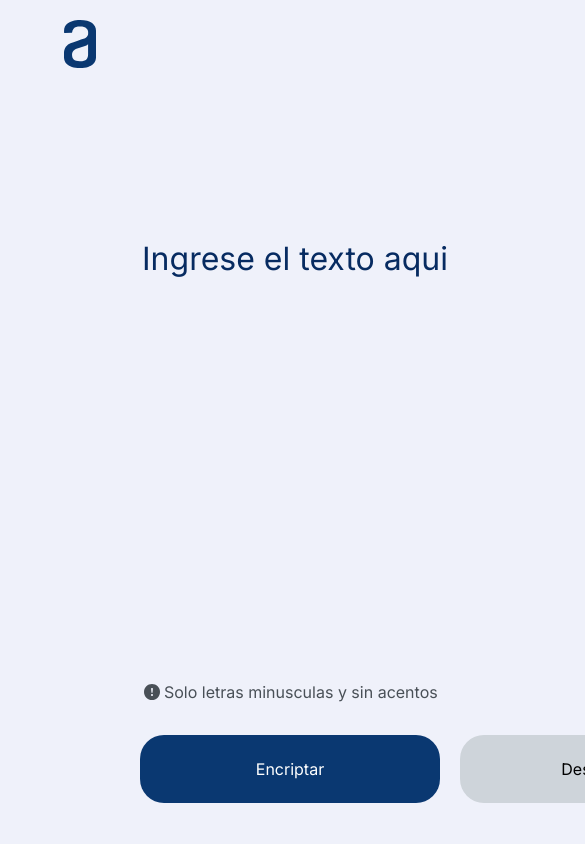
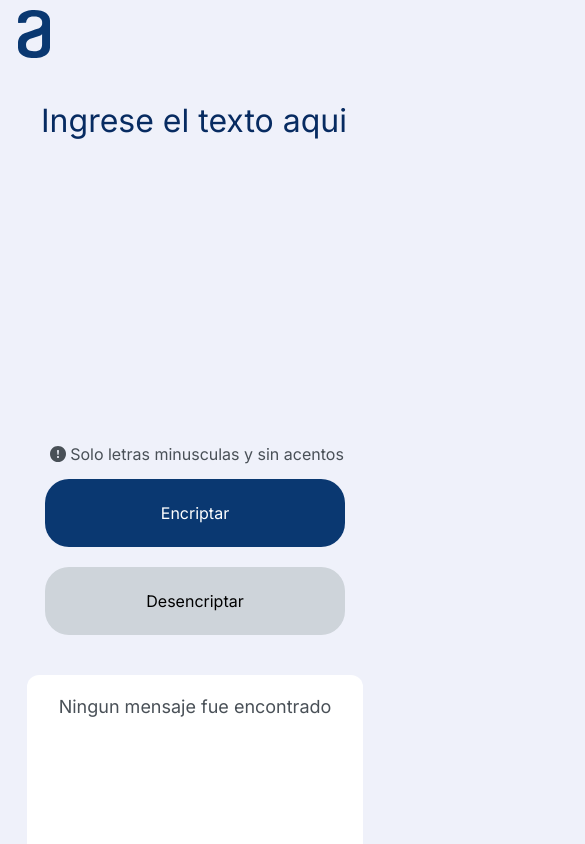
Before and after one commit to LuisCFunes/Challenge-Encriptador-AluraLatam, a plain HTML site: page index.html in a window 390 px wide. Shown: the top 844 px of the page, 585 px wide, since content can reach past the window. Drawn offline with Linux system fonts and the light colour scheme.

Commit message:
responsive design for 768 and 480 done

```diff
--- a/index.html
+++ b/index.html
@@ -35,9 +35,8 @@
 
     <main class="flex">
       <div>
-        <section>
-          <textarea
-            id="input-principal"
+        <section id="input-principal">
+          <textarea id="text-convert"
             cols="30"
             rows="5"
             placeholder="Ingrese el texto aqui"
@@ -67,6 +66,7 @@
             </svg>
             <p>Solo letras minusculas y sin acentos</p>
           </div>
+
           <div class="buttons">
             <button id="btn-enc" onclick="hideOrshowCopyBtn()">
               Encriptar
@@ -78,14 +78,10 @@
         </section>
       </div>
 
-      <div>
-        <section id="text-result" class="text-center">
-          <div>
-            <p id="result">Ningun mensaje fue encontrado</p>
-            <button id="btn-copy" onclick="copyContent()">Copiar</button>
-          </div>
-        </section>
-      </div>
+      <section id="text-result" class="text-center">
+        <p id="result">Ningun mensaje fue encontrado</p>
+        <button id="btn-copy" onclick="copyContent()">Copiar</button>
+      </section>
     </main>
 
     <script src="index.js"></script>
--- a/index.js
+++ b/index.js
@@ -1,5 +1,5 @@
 let result = document.getElementById("result");
-let input = document.getElementById("input-principal");
+let input = document.getElementById("text-convert");
 const btnEnc = document.getElementById("btn-enc");
 const btnDes = document.getElementById("btn-des");
 const btnCopy = document.getElementById("btn-copy");
--- a/style.css
+++ b/style.css
@@ -18,11 +18,11 @@
 
 body {
   background-color: var(--light-blue-200);
-  padding: 20px;
   font-family: "Inter";
+  min-height: 100vh;
 }
 
-p{
+p {
   text-wrap: pretty;
   text-align: start;
 }
@@ -39,21 +39,18 @@ button {
   display: flex;
   justify-content: space-around;
 }
+
 .text-center {
   text-align: center;
 }
 
-.m-top {
-  margin-top: 26px;
+header {
+  padding: 20px 28px;
 }
 
-
-
-
-/* Main section */
-#input-principal {
+#input-principal textarea {
   font-size: 32px;
-  margin-left: 120px;
+  margin-left: 114px;
   margin-top: 168px;
   width: 577px;
   height: 300px;
@@ -63,11 +60,11 @@ button {
   resize: none;
 }
 
-#input-principal:focus {
+#input-principal textarea:focus {
   outline: none;
 }
 
-#input-principal::placeholder {
+#input-principal textarea::placeholder {
   color: var(--dark-blue-400);
 }
 
@@ -78,42 +75,54 @@ button {
   margin-top: 120px;
 }
 
+.warning-text {
+  display: flex;
+  color: var(--gray-400);
+  height: 50px;
+}
+
+.warning-text svg {
+  margin: auto 4px;
+}
+
 .buttons {
   display: grid;
-  grid-template-columns: 300px 300px;
+  grid-template-columns: repeat(2, 300px);
   gap: 20px;
 }
 
 #btn-enc {
   color: #fff;
   background-color: var(--dark-blue-300);
-}
 
-#btn-enc:hover{
+  &:hover {
     border: 2px solid;
     border-color: var(--dark-blue-300);
     background-color: var(--dark-blue-100);
+    transition: 0.5s;
+  }
 }
 
 #btn-des {
   background-color: var(--gray-100);
-}
 
-#btn-des:hover {
+  &:hover {
     color: #fff;
     border: 2px solid;
     border-color: var(--gray-400);
     background-color: var(--gray-300);
+    transition: 0.5s;
+  }
 }
 
 #btn-copy {
   display: none;
   margin: 64px auto;
-}
 
-#btn-copy:hover{
+  &:hover{
     border: 2px solid;
     border-color: var(--gray-300);
+  }
 }
 
 #text-result {
@@ -124,25 +133,89 @@ button {
   margin-left: 12px;
   padding: 4px 12px;
   border-radius: 12px;
-}
-
-#text-result div {
-  height: 100%;
   display: grid;
   grid-template-rows: 80% 20%;
 }
 
-#result{
+#result {
   font-size: 18px;
   text-align: center;
 }
 
-.warning-text {
-  display: flex;
-  color: var(--gray-400);
-  height: 50px;
+@media (max-width: 768px) {
+  body {
+    width: 100vw;
   }
 
-.warning-text svg{
-  margin: auto 4px;
+  main {
+    flex-direction: column;
   }
+
+  #input-principal {
+    margin: 20px 0px;
+    width: 100%;
+  }
+
+  #input-principal textarea{
+    margin: 20px 10%;
+    width: 80%;
+  }
+
+  #btn-sec {
+    margin: 0px 20px;
+  }
+
+  .buttons,
+  .warning-text {
+    justify-content: center;
+  }
+
+  #text-result {
+    margin: 40px auto;
+  }
+
+  #btn-copy {
+    margin: auto;
+  }
+}
+
+@media (width <= 480px) {
+  header {
+    padding: 10px 8px;
+    text-align: start;
+  }
+
+  .logo svg {
+    margin-left: -34px;
+    margin-bottom: 10px;
+  }
+
+  .buttons {
+    display: flex;
+    flex-direction: column;
+    margin: 0px auto;
+  }
+
+  #btn-sec {
+    grid-template-rows: 1fr;
+  }
+
+  #btn-copy{
+    width: 70%;
+  }
+
+  #input-principal {
+    margin: 0px;
+    padding: 0px;
+    width: 100%;
+  }
+
+  #input-principal textarea{
+    margin: 20px 10%;
+    width: 80%;
+  }
+
+  #text-result {
+    width: 80%;
+  }
+}
```
Also changed, not shown: normalize.css. Lines whose indentation alone changed are shown as unchanged.
